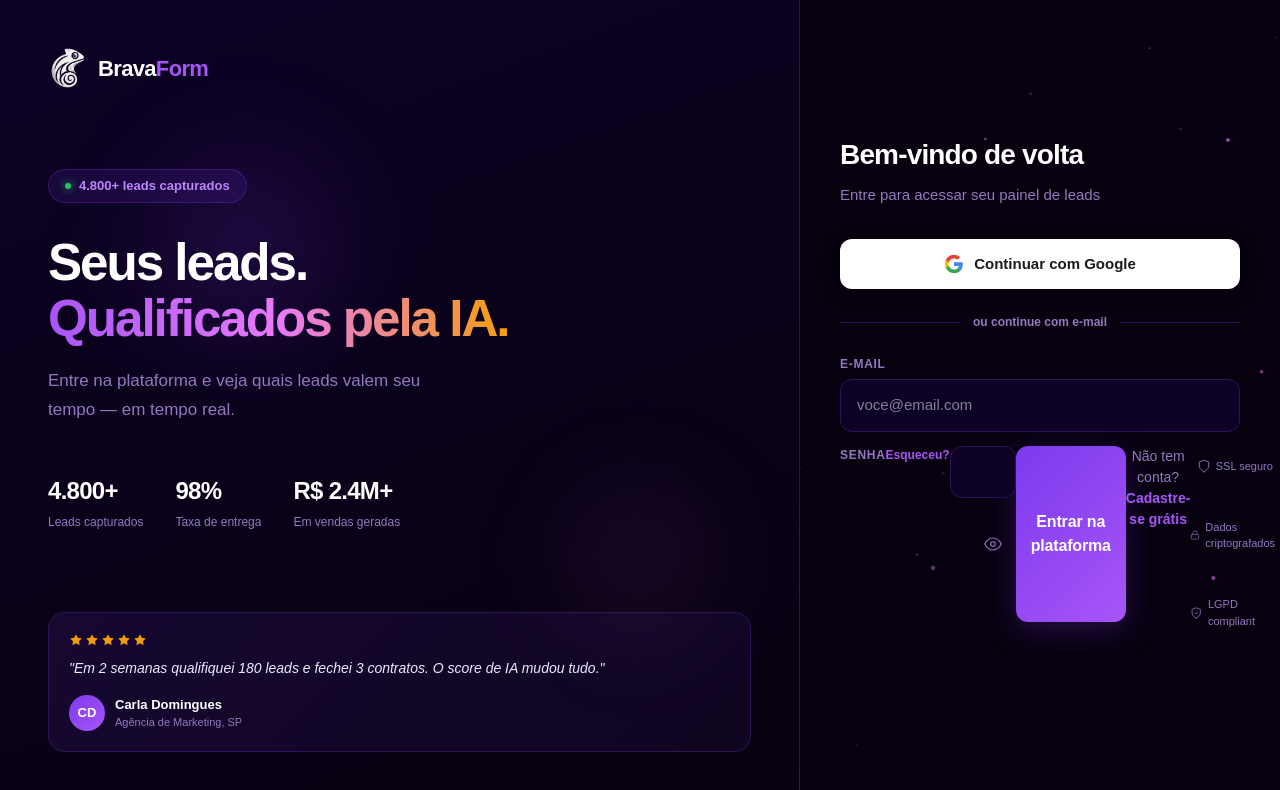
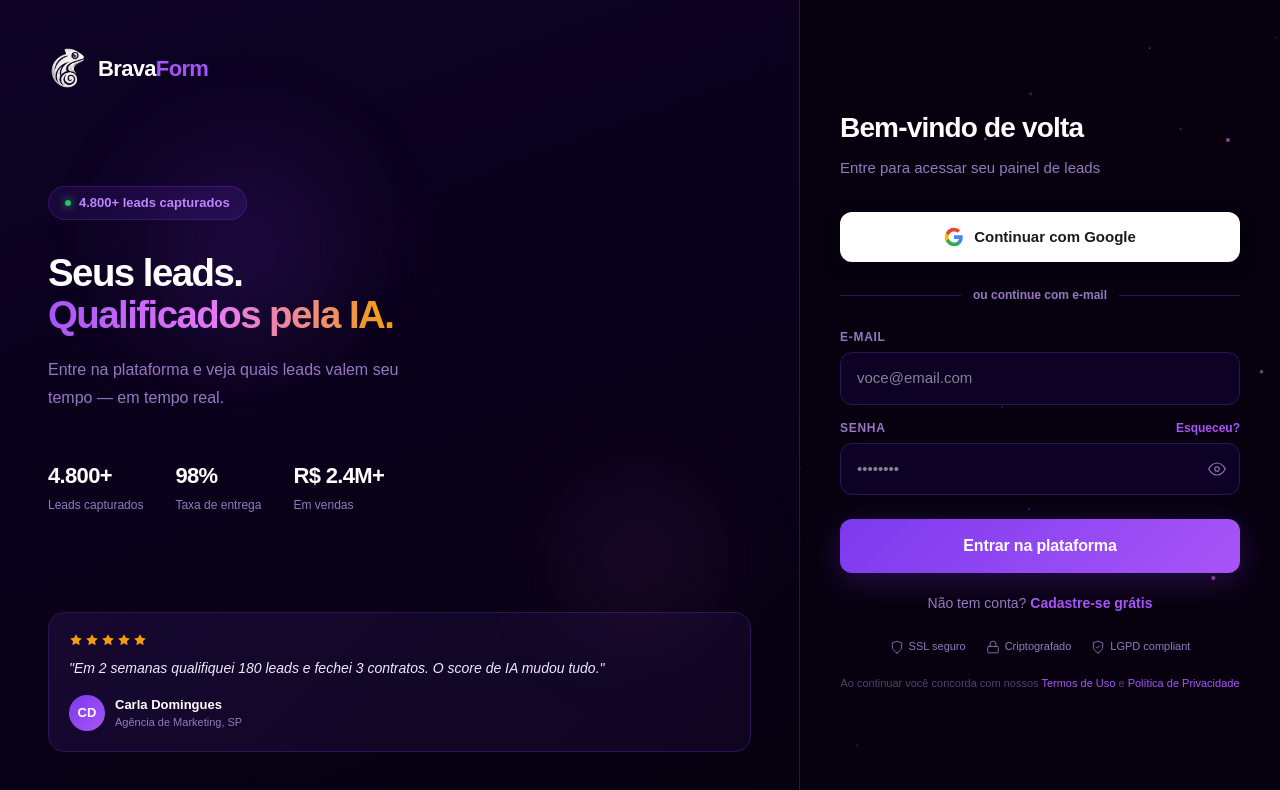
Before and after one commit to bravaassessoria-code/bravaform, a Next.js app: page /login in a window 1280 px wide. Shown: the top 790 px of the page. Built offline with nearby package versions, Linux system fonts and the light colour scheme; no server answers.

Commit message:
login final limpo

```diff
--- a/app/login/page.tsx
+++ b/app/login/page.tsx
@@ -5,15 +5,36 @@ import { createClient } from "@/lib/supabase";
 function ParticleField() {
   const canvasRef = useRef<HTMLCanvasElement>(null);
   useEffect(() => {
-    const canvas = canvasRef.current; if (!canvas) return;
-    const ctx = canvas.getContext("2d"); if (!ctx) return;
-    canvas.width = window.innerWidth; canvas.height = window.innerHeight;
-    const particles = Array.from({ length: 50 }, () => ({ x: Math.random() * canvas.width, y: Math.random() * canvas.height, size: Math.random() * 2 + 0.5, speedX: (Math.random() - 0.5) * 0.3, speedY: (Math.random() - 0.5) * 0.3, opacity: Math.random() * 0.5 + 0.1, color: Math.random() > 0.5 ? "#A855F7" : "#E879F9" }));
+    const canvas = canvasRef.current;
+    if (!canvas) return;
+    const ctx = canvas.getContext("2d");
+    if (!ctx) return;
+    canvas.width = window.innerWidth;
+    canvas.height = window.innerHeight;
+    const particles = Array.from({ length: 50 }, () => ({
+      x: Math.random() * canvas.width,
+      y: Math.random() * canvas.height,
+      size: Math.random() * 2 + 0.5,
+      speedX: (Math.random() - 0.5) * 0.3,
+      speedY: (Math.random() - 0.5) * 0.3,
+      opacity: Math.random() * 0.5 + 0.1,
+      color: Math.random() > 0.5 ? "#A855F7" : "#E879F9",
+    }));
     let running = true;
     function animate() {
       if (!running || !ctx || !canvas) return;
       ctx.clearRect(0, 0, canvas.width, canvas.height);
-      particles.forEach(p => { p.x += p.speedX; p.y += p.speedY; if (p.x < 0) p.x = canvas.width; if (p.x > canvas.width) p.x = 0; if (p.y < 0) p.y = canvas.height; if (p.y > canvas.height) p.y = 0; ctx.beginPath(); ctx.arc(p.x, p.y, p.size, 0, Math.PI * 2); ctx.fillStyle = p.color + Math.round(p.opacity * 255).toString(16).padStart(2, "0"); ctx.fill(); });
+      particles.forEach(p => {
+        p.x += p.speedX; p.y += p.speedY;
+        if (p.x < 0) p.x = canvas.width;
+        if (p.x > canvas.width) p.x = 0;
+        if (p.y < 0) p.y = canvas.height;
+        if (p.y > canvas.height) p.y = 0;
+        ctx.beginPath();
+        ctx.arc(p.x, p.y, p.size, 0, Math.PI * 2);
+        ctx.fillStyle = p.color + Math.round(p.opacity * 255).toString(16).padStart(2, "0");
+        ctx.fill();
+      });
       requestAnimationFrame(animate);
     }
     animate();
@@ -27,11 +48,11 @@ function ParticleField() {
 export default function Login() {
   const [email, setEmail] = useState("");
   const [password, setPassword] = useState("");
+  const [showPass, setShowPass] = useState(false);
   const [isLogin, setIsLogin] = useState(true);
   const [loading, setLoading] = useState(false);
   const [googleLoading, setGoogleLoading] = useState(false);
   const [message, setMessage] = useState("");
-  const [showPass, setShowPass] = useState(false);
   const [mounted, setMounted] = useState(false);
   const [mousePos, setMousePos] = useState({ x: 0, y: 0 });
   const supabase = createClient();
@@ -66,12 +87,18 @@ export default function Login() {
     setLoading(false);
   }
 
-  const input: React.CSSProperties = {
-    width: "100%", background: "#0D0225",
-    border: "1px solid #2D1458", borderRadius: 12,
-    padding: "14px 16px", fontSize: 15, color: "#fff",
-    boxSizing: "border-box", outline: "none",
-    fontFamily: "sans-serif", transition: "border-color 0.2s",
+  const inputStyle: React.CSSProperties = {
+    width: "100%",
+    background: "#0D0225",
+    border: "1px solid #2D1458",
+    borderRadius: 12,
+    padding: "14px 16px",
+    fontSize: 15,
+    color: "#fff",
+    boxSizing: "border-box",
+    outline: "none",
+    fontFamily: "sans-serif",
+    transition: "border-color 0.2s",
   };
 
   return (
@@ -81,40 +108,36 @@ export default function Login() {
       {/* Cursor glow */}
       <div style={{ position: "fixed", left: mousePos.x - 200, top: mousePos.y - 200, width: 400, height: 400, borderRadius: "50%", background: "radial-gradient(circle, #7C3AED0D, transparent 70%)", pointerEvents: "none", zIndex: 1, transition: "left 0.15s, top 0.15s" }} />
 
-      {/* Left panel — hidden on small screens */}
-      <div style={{ flex: 1, display: "flex", flexDirection: "column", justifyContent: "space-between", padding: "48px", position: "relative", zIndex: 1, background: "linear-gradient(160deg, #0D0225 0%, #07010F 100%)", borderRight: "1px solid #2D1458" }}>
-
-        {/* Floating orbs */}
+      {/* Left panel */}
+      <div style={{ flex: 1, display: "flex", flexDirection: "column", justifyContent: "space-between", padding: 48, position: "relative", zIndex: 1, background: "linear-gradient(160deg, #0D0225 0%, #07010F 100%)", borderRight: "1px solid #2D1458" }}>
         <div style={{ position: "absolute", top: "15%", left: "10%", width: 300, height: 300, borderRadius: "50%", background: "radial-gradient(circle, #7C3AED33, transparent 70%)", filter: "blur(40px)", animation: "float1 8s ease-in-out infinite", pointerEvents: "none" }} />
         <div style={{ position: "absolute", bottom: "20%", right: "5%", width: 200, height: 200, borderRadius: "50%", background: "radial-gradient(circle, #E879F922, transparent 70%)", filter: "blur(50px)", animation: "float2 10s ease-in-out infinite", pointerEvents: "none" }} />
 
-        <div>
+        {/* Logo */}
         <div style={{ display: "flex", alignItems: "center", gap: 10 }}>
           <img src="/logo.png" alt="logo" style={{ width: 40, height: 40, borderRadius: "50%", objectFit: "cover" }} />
           <span style={{ fontSize: 22, fontWeight: 900, color: "#fff", letterSpacing: "-0.03em" }}>Brava<span style={{ color: "#A855F7" }}>Form</span></span>
         </div>
-        </div>
 
+        {/* Hero text */}
         <div style={{ opacity: mounted ? 1 : 0, transform: mounted ? "translateY(0)" : "translateY(20px)", transition: "all 1s ease 0.3s" }}>
           <div style={{ display: "inline-flex", alignItems: "center", gap: 8, background: "#7C3AED22", color: "#C084FC", border: "1px solid #7C3AED44", borderRadius: 24, padding: "6px 16px", fontSize: 13, fontWeight: 700, marginBottom: 32 }}>
             <span style={{ width: 6, height: 6, borderRadius: "50%", background: "#22C55E", display: "inline-block", boxShadow: "0 0 8px #22C55E" }} />
             4.800+ leads capturados
           </div>
-          <h2 style={{ fontSize: "clamp(32px, 4vw, 52px)", fontWeight: 900, color: "#fff", margin: "0 0 20px", lineHeight: 1.1, letterSpacing: "-0.04em" }}>
+          <h2 style={{ fontSize: "clamp(28px, 3vw, 48px)", fontWeight: 900, color: "#fff", margin: "0 0 20px", lineHeight: 1.1, letterSpacing: "-0.04em" }}>
             Seus leads.<br />
             <span style={{ background: "linear-gradient(90deg, #A855F7, #E879F9, #F59E0B)", WebkitBackgroundClip: "text", WebkitTextFillColor: "transparent" }}>
               Qualificados pela IA.
             </span>
           </h2>
-          <p style={{ color: "#9478C0", fontSize: 17, lineHeight: 1.7, margin: "0 0 48px", maxWidth: 400 }}>
+          <p style={{ color: "#9478C0", fontSize: 16, lineHeight: 1.7, margin: "0 0 48px", maxWidth: 380 }}>
             Entre na plataforma e veja quais leads valem seu tempo — em tempo real.
           </p>
-
-          {/* Stats */}
           <div style={{ display: "flex", gap: 32 }}>
-            {[["4.800+", "Leads capturados"], ["98%", "Taxa de entrega"], ["R$ 2.4M+", "Em vendas geradas"]].map(([n, l]) => (
+            {[["4.800+", "Leads capturados"], ["98%", "Taxa de entrega"], ["R$ 2.4M+", "Em vendas"]].map(([n, l]) => (
               <div key={l}>
-                <div style={{ fontSize: 24, fontWeight: 900, color: "#fff", letterSpacing: "-0.03em" }}>{n}</div>
+                <div style={{ fontSize: 22, fontWeight: 900, color: "#fff", letterSpacing: "-0.03em" }}>{n}</div>
                 <div style={{ fontSize: 12, color: "#9478C0", marginTop: 4 }}>{l}</div>
               </div>
             ))}
@@ -141,13 +164,12 @@ export default function Login() {
         </div>
 
         <style>{`
-          @keyframes float1{0%,100%{transform:translate(0,0)}50%{transform:translate(20px,-30px)}}
-          @keyframes float2{0%,100%{transform:translate(0,0)}50%{transform:translate(-20px,20px)}}
-          @keyframes fadeUp{from{opacity:0;transform:translateY(20px)}to{opacity:1;transform:translateY(0)}}
+          @keyframes float1 { 0%,100%{transform:translate(0,0)} 50%{transform:translate(20px,-30px)} }
+          @keyframes float2 { 0%,100%{transform:translate(0,0)} 50%{transform:translate(-20px,20px)} }
         `}</style>
       </div>
 
-      {/* Right panel — Login form */}
+      {/* Right panel - Form */}
       <div style={{ width: "100%", maxWidth: 480, display: "flex", flexDirection: "column", justifyContent: "center", padding: "48px 40px", position: "relative", zIndex: 1 }}>
         <div style={{ opacity: mounted ? 1 : 0, transform: mounted ? "translateY(0)" : "translateY(30px)", transition: "all 0.8s ease 0.2s" }}>
 
@@ -158,24 +180,18 @@ export default function Login() {
             {isLogin ? "Entre para acessar seu painel de leads" : "Comece grátis, sem cartão de crédito"}
           </p>
 
-          {/* Google Button */}
+          {/* Google */}
           <button onClick={handleGoogle} disabled={googleLoading}
-            style={{ width: "100%", background: "#fff", color: "#1a1a1a", border: "none", borderRadius: 12, padding: "14px 16px", fontSize: 15, fontWeight: 700, cursor: "pointer", marginBottom: 24, display: "flex", alignItems: "center", justifyContent: "center", gap: 10, fontFamily: "sans-serif", boxShadow: "0 4px 20px #00000033", transition: "transform 0.2s, box-shadow 0.2s" }}
-            onMouseEnter={e => { (e.currentTarget as HTMLElement).style.transform = "scale(1.02)"; (e.currentTarget as HTMLElement).style.boxShadow = "0 8px 28px #00000044"; }}
-            onMouseLeave={e => { (e.currentTarget as HTMLElement).style.transform = "scale(1)"; (e.currentTarget as HTMLElement).style.boxShadow = "0 4px 20px #00000033"; }}>
-            {googleLoading ? (
-              <span style={{ color: "#666" }}>Conectando...</span>
-            ) : (
-              <>
+            style={{ width: "100%", background: "#fff", color: "#1a1a1a", border: "none", borderRadius: 12, padding: "14px 16px", fontSize: 15, fontWeight: 700, cursor: "pointer", marginBottom: 24, display: "flex", alignItems: "center", justifyContent: "center", gap: 10, fontFamily: "sans-serif", boxShadow: "0 4px 20px #00000033", transition: "transform 0.2s" }}
+            onMouseEnter={e => (e.currentTarget.style.transform = "scale(1.02)")}
+            onMouseLeave={e => (e.currentTarget.style.transform = "scale(1)")}>
             <svg width="20" height="20" viewBox="0 0 24 24">
               <path fill="#4285F4" d="M22.56 12.25c0-.78-.07-1.53-.2-2.25H12v4.26h5.92c-.26 1.37-1.04 2.53-2.21 3.31v2.77h3.57c2.08-1.92 3.28-4.74 3.28-8.09z"/>
               <path fill="#34A853" d="M12 23c2.97 0 5.46-.98 7.28-2.66l-3.57-2.77c-.98.66-2.23 1.06-3.71 1.06-2.86 0-5.29-1.93-6.16-4.53H2.18v2.84C3.99 20.53 7.7 23 12 23z"/>
               <path fill="#FBBC05" d="M5.84 14.09c-.22-.66-.35-1.36-.35-2.09s.13-1.43.35-2.09V7.07H2.18C1.43 8.55 1 10.22 1 12s.43 3.45 1.18 4.93l2.85-2.22.81-.62z"/>
               <path fill="#EA4335" d="M12 5.38c1.62 0 3.06.56 4.21 1.64l3.15-3.15C17.45 2.09 14.97 1 12 1 7.7 1 3.99 3.47 2.18 7.07l3.66 2.84c.87-2.6 3.3-4.53 6.16-4.53z"/>
             </svg>
-                Continuar com Google
-              </>
-            )}
+            {googleLoading ? "Conectando..." : "Continuar com Google"}
           </button>
 
           {/* Divider */}
@@ -188,35 +204,35 @@ export default function Login() {
           {/* Email */}
           <div style={{ marginBottom: 14 }}>
             <label style={{ display: "block", fontSize: 12, color: "#9478C0", marginBottom: 6, fontWeight: 700, textTransform: "uppercase", letterSpacing: "0.06em" }}>E-mail</label>
-            <input type="email" value={email} onChange={e => setEmail(e.target.value)} placeholder="voce@email.com" style={input}
+            <input type="email" value={email} onChange={e => setEmail(e.target.value)} placeholder="voce@email.com" style={inputStyle}
               onFocus={e => (e.currentTarget.style.borderColor = "#A855F7")}
               onBlur={e => (e.currentTarget.style.borderColor = "#2D1458")} />
           </div>
 
-          {/* Password */}
+          {/* Password com olho */}
           <div style={{ marginBottom: 24 }}>
             <div style={{ display: "flex", justifyContent: "space-between", marginBottom: 6 }}>
               <label style={{ fontSize: 12, color: "#9478C0", fontWeight: 700, textTransform: "uppercase", letterSpacing: "0.06em" }}>Senha</label>
-              {isLogin && <a href="/esqueci-senha" style={{ fontSize: 12, color: "#A855F7", cursor: "pointer", fontWeight: 600, textDecoration: "none" }}>Esqueceu?</a>}
+              {isLogin && <a href="/esqueci-senha" style={{ fontSize: 12, color: "#A855F7", textDecoration: "none", fontWeight: 600 }}>Esqueceu?</a>}
+            </div>
             <div style={{ position: "relative" }}>
               <input
                 type={showPass ? "text" : "password"}
                 value={password}
                 onChange={e => setPassword(e.target.value)}
                 placeholder="••••••••"
-    style={{ ...input, paddingRight: 48 }}
+                style={{ ...inputStyle, paddingRight: 48 }}
                 onFocus={e => (e.currentTarget.style.borderColor = "#A855F7")}
                 onBlur={e => (e.currentTarget.style.borderColor = "#2D1458")}
               />
-  <button
-    onClick={() => setShowPass(!showPass)}
-    type="button"
+              <button type="button" onClick={() => setShowPass(!showPass)}
                 style={{ position: "absolute", right: 14, top: "50%", transform: "translateY(-50%)", background: "none", border: "none", cursor: "pointer", color: "#9478C0", padding: 0, display: "flex", alignItems: "center" }}>
                 {showPass
                   ? <svg width="18" height="18" viewBox="0 0 24 24" fill="none" stroke="currentColor" strokeWidth="1.5" strokeLinecap="round"><path d="M17.94 17.94A10.07 10.07 0 0 1 12 20c-7 0-11-8-11-8a18.45 18.45 0 0 1 5.06-5.94"/><path d="M9.9 4.24A9.12 9.12 0 0 1 12 4c7 0 11 8 11 8a18.5 18.5 0 0 1-2.16 3.19"/><line x1="1" y1="1" x2="23" y2="23"/></svg>
                   : <svg width="18" height="18" viewBox="0 0 24 24" fill="none" stroke="currentColor" strokeWidth="1.5" strokeLinecap="round"><path d="M1 12s4-8 11-8 11 8 11 8-4 8-11 8-11-8-11-8z"/><circle cx="12" cy="12" r="3"/></svg>
                 }
               </button>
+            </div>
           </div>
 
           {/* Message */}
@@ -228,13 +244,13 @@ export default function Login() {
 
           {/* Submit */}
           <button onClick={handleSubmit} disabled={loading}
-            style={{ width: "100%", background: "linear-gradient(135deg, #7C3AED, #A855F7)", color: "#fff", border: "none", borderRadius: 12, padding: "15px", fontSize: 16, fontWeight: 800, cursor: "pointer", marginBottom: 20, fontFamily: "sans-serif", boxShadow: "0 8px 32px #7C3AED44", transition: "transform 0.2s, box-shadow 0.2s", letterSpacing: "-0.01em" }}
-            onMouseEnter={e => { (e.currentTarget as HTMLElement).style.transform = "scale(1.02)"; (e.currentTarget as HTMLElement).style.boxShadow = "0 12px 40px #7C3AED66"; }}
-            onMouseLeave={e => { (e.currentTarget as HTMLElement).style.transform = "scale(1)"; (e.currentTarget as HTMLElement).style.boxShadow = "0 8px 32px #7C3AED44"; }}>
+            style={{ width: "100%", background: "linear-gradient(135deg, #7C3AED, #A855F7)", color: "#fff", border: "none", borderRadius: 12, padding: "15px", fontSize: 16, fontWeight: 800, cursor: "pointer", marginBottom: 20, fontFamily: "sans-serif", boxShadow: "0 8px 32px #7C3AED44", transition: "transform 0.2s", letterSpacing: "-0.01em" }}
+            onMouseEnter={e => (e.currentTarget.style.transform = "scale(1.02)")}
+            onMouseLeave={e => (e.currentTarget.style.transform = "scale(1)")}>
             {loading ? "Aguarde..." : isLogin ? "Entrar na plataforma" : "Criar minha conta"}
           </button>
 
-          {/* Toggle */}
+          {/* Toggle login/cadastro */}
           <p style={{ textAlign: "center", fontSize: 14, color: "#9478C0", margin: "0 0 24px" }}>
             {isLogin ? "Não tem conta? " : "Já tem conta? "}
             <span onClick={() => { setIsLogin(!isLogin); setMessage(""); }} style={{ color: "#A855F7", cursor: "pointer", fontWeight: 700 }}>
@@ -243,10 +259,10 @@ export default function Login() {
           </p>
 
           {/* Security badges */}
-          <div style={{ display: "flex", justifyContent: "center", gap: 20, flexWrap: "wrap" }}>
+          <div style={{ display: "flex", justifyContent: "center", gap: 20, flexWrap: "wrap", marginBottom: 20 }}>
             {[
               { icon: <svg width="14" height="14" viewBox="0 0 24 24" fill="none" stroke="#9478C0" strokeWidth="1.5" strokeLinecap="round"><path d="M12 22s8-4 8-10V5l-8-3-8 3v7c0 6 8 10 8 10z"/></svg>, text: "SSL seguro" },
-              { icon: <svg width="14" height="14" viewBox="0 0 24 24" fill="none" stroke="#9478C0" strokeWidth="1.5" strokeLinecap="round"><rect width="18" height="11" x="3" y="11" rx="2"/><path d="M7 11V7a5 5 0 0 1 10 0v4"/></svg>, text: "Dados criptografados" },
+              { icon: <svg width="14" height="14" viewBox="0 0 24 24" fill="none" stroke="#9478C0" strokeWidth="1.5" strokeLinecap="round"><rect width="18" height="11" x="3" y="11" rx="2"/><path d="M7 11V7a5 5 0 0 1 10 0v4"/></svg>, text: "Criptografado" },
               { icon: <svg width="14" height="14" viewBox="0 0 24 24" fill="none" stroke="#9478C0" strokeWidth="1.5" strokeLinecap="round"><path d="M12 22s8-4 8-10V5l-8-3-8 3v7c0 6 8 10 8 10z"/><path d="m9 12 2 2 4-4"/></svg>, text: "LGPD compliant" },
             ].map(b => (
               <div key={b.text} style={{ display: "flex", alignItems: "center", gap: 5 }}>
@@ -256,13 +272,14 @@ export default function Login() {
             ))}
           </div>
 
-          <p style={{ textAlign: "center", fontSize: 11, color: "#9478C0" + "88", marginTop: 20, lineHeight: 1.6 }}>
+          {/* Termos */}
+          <p style={{ textAlign: "center", fontSize: 11, color: "#9478C088", lineHeight: 1.6, margin: 0 }}>
             Ao continuar você concorda com nossos{" "}
-            <a href="/termos" style={{ color: "#A855F7", textDecoration: "none" }}>Termos de Uso</a> e{" "}
+            <a href="/termos" style={{ color: "#A855F7", textDecoration: "none" }}>Termos de Uso</a>
+            {" "}e{" "}
             <a href="/privacidade" style={{ color: "#A855F7", textDecoration: "none" }}>Política de Privacidade</a>
           </p>
-        </div>
-      </div>
+
         </div>
       </div>
     </div>
```
Lines whose indentation alone changed are shown as unchanged.
